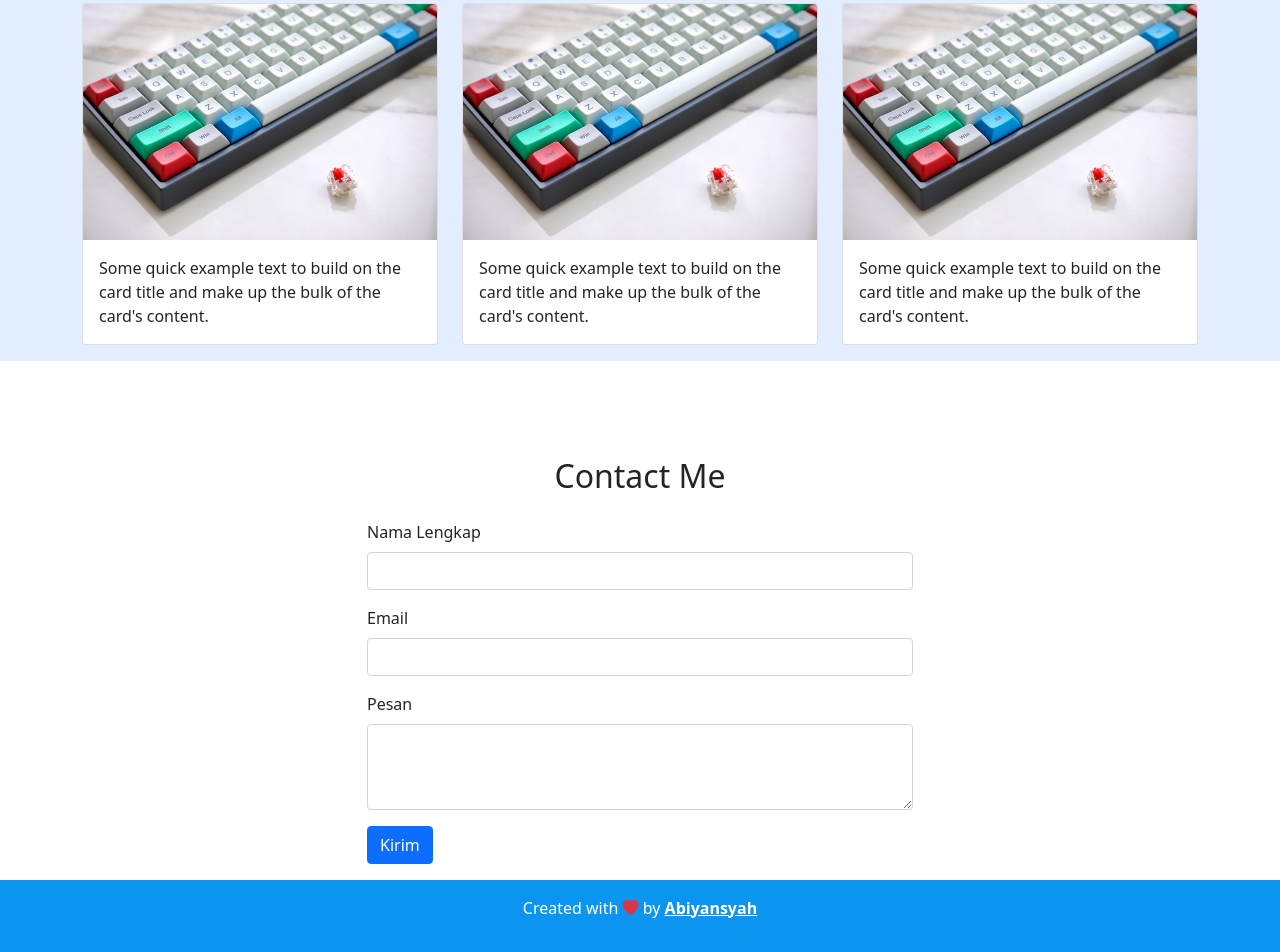
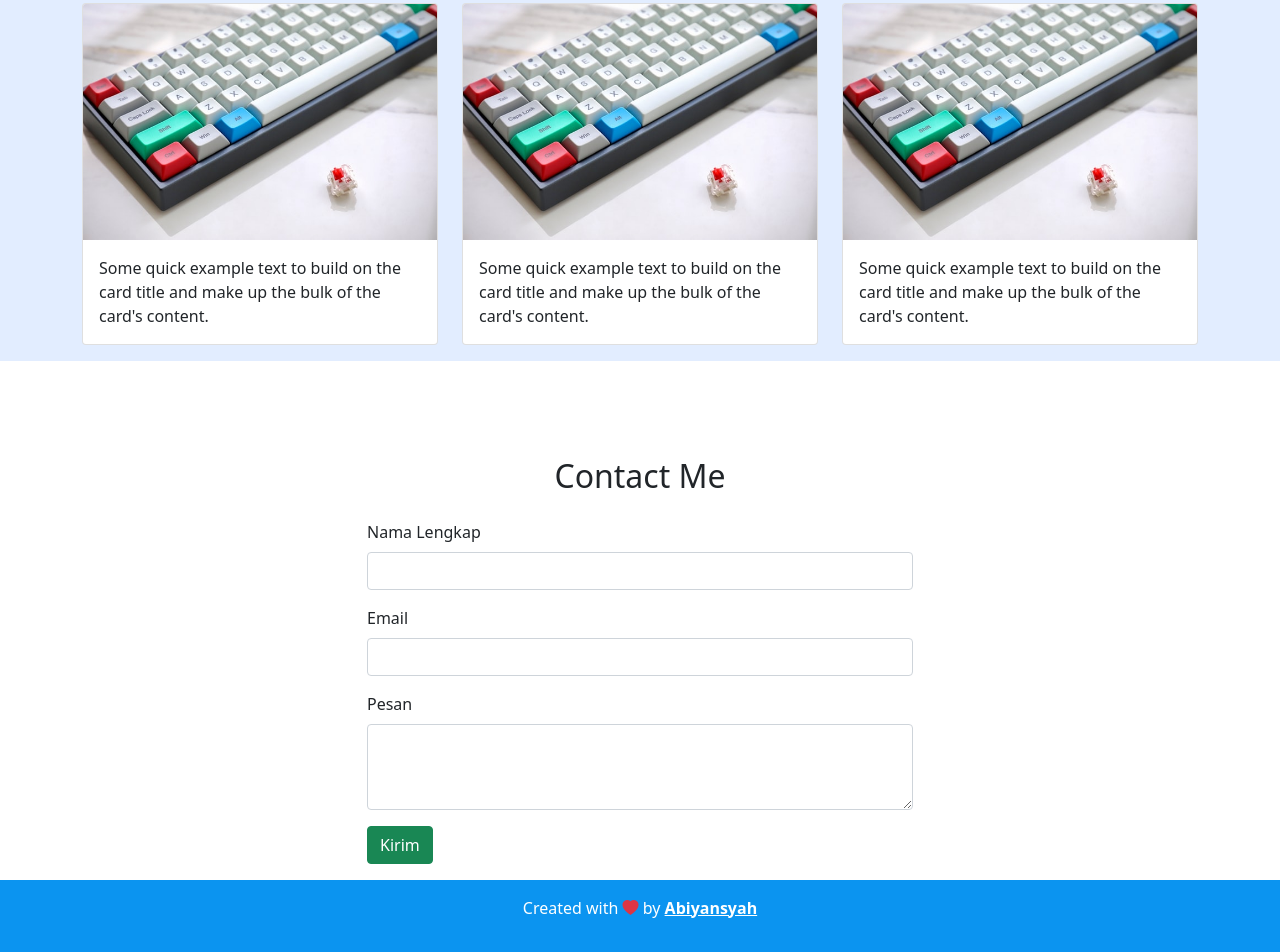
Before and after one commit to abipp/abipp.github.io, a plain HTML site: page index.html in a window 1280 px wide. Shown: the part 959-1911 px from the top of the page. Drawn offline with nearby package versions, Linux system fonts and the light colour scheme.

Commit message:
tombol kirim hijau

```diff
--- a/index.html
+++ b/index.html
@@ -131,7 +131,7 @@
                 <label for="pesan" class="form-label">Pesan</label>
                 <textarea class="form-control" id="pesan" rows="3"></textarea>
               </div>
-              <button type="submit" class="btn btn-primary mb-3">Kirim</button>
+              <button type="submit" class="btn btn-success mb-3">Kirim</button>
             </form>
           </div>
         </div>
```
